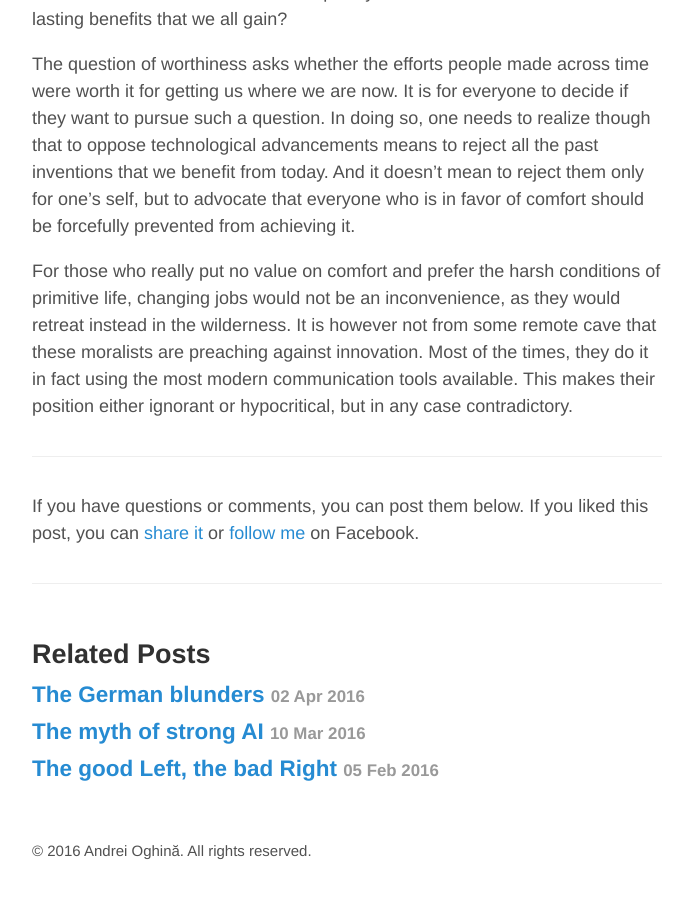
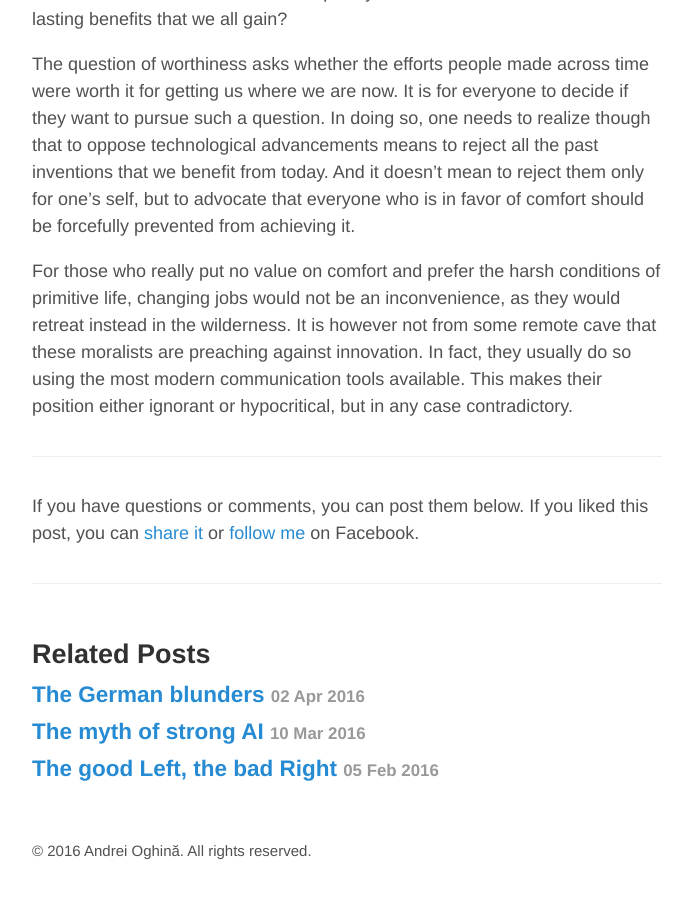
Before and after one commit to aoghina/aoghina.github.io, a Jekyll site: the page built from _posts/2016-10-18-the-luddite-fallacy.md, in a window 1280 px wide and 900 px high, scrolled down 3525 px. Shown: the whole window, without its empty margins (293-986 px from the left). Built offline with Jekyll 4.4.1, drawn with Linux system fonts in a browser that asks for light colours; comment, search, counter and statistics services are not loaded.

Commit message:
Update luddite

```diff
--- a/_posts/2016-10-18-the-luddite-fallacy.md
+++ b/_posts/2016-10-18-the-luddite-fallacy.md
@@ -49,4 +49,4 @@ Automation benefits us all by creating value through increased productivity, mak
 
 The question of worthiness asks whether the efforts people made across time were worth it for getting us where we are now. It is for everyone to decide if they want to pursue such a question. In doing so, one needs to realize though that to oppose technological advancements means to reject all the past inventions that we benefit from today. And it doesn't mean to reject them only for one's self, but to advocate that everyone who is in favor of comfort should be forcefully prevented from achieving it.
 
-For those who really put no value on comfort and prefer the harsh conditions of primitive life, changing jobs would not be an inconvenience, as they would retreat instead in the wilderness. It is however not from some remote cave that these moralists are preaching against innovation. Most of the times, they do it in fact using the most modern communication tools available. This makes their position either ignorant or hypocritical, but in any case contradictory.
+For those who really put no value on comfort and prefer the harsh conditions of primitive life, changing jobs would not be an inconvenience, as they would retreat instead in the wilderness. It is however not from some remote cave that these moralists are preaching against innovation. In fact, they usually do so using the most modern communication tools available. This makes their position either ignorant or hypocritical, but in any case contradictory.
```
